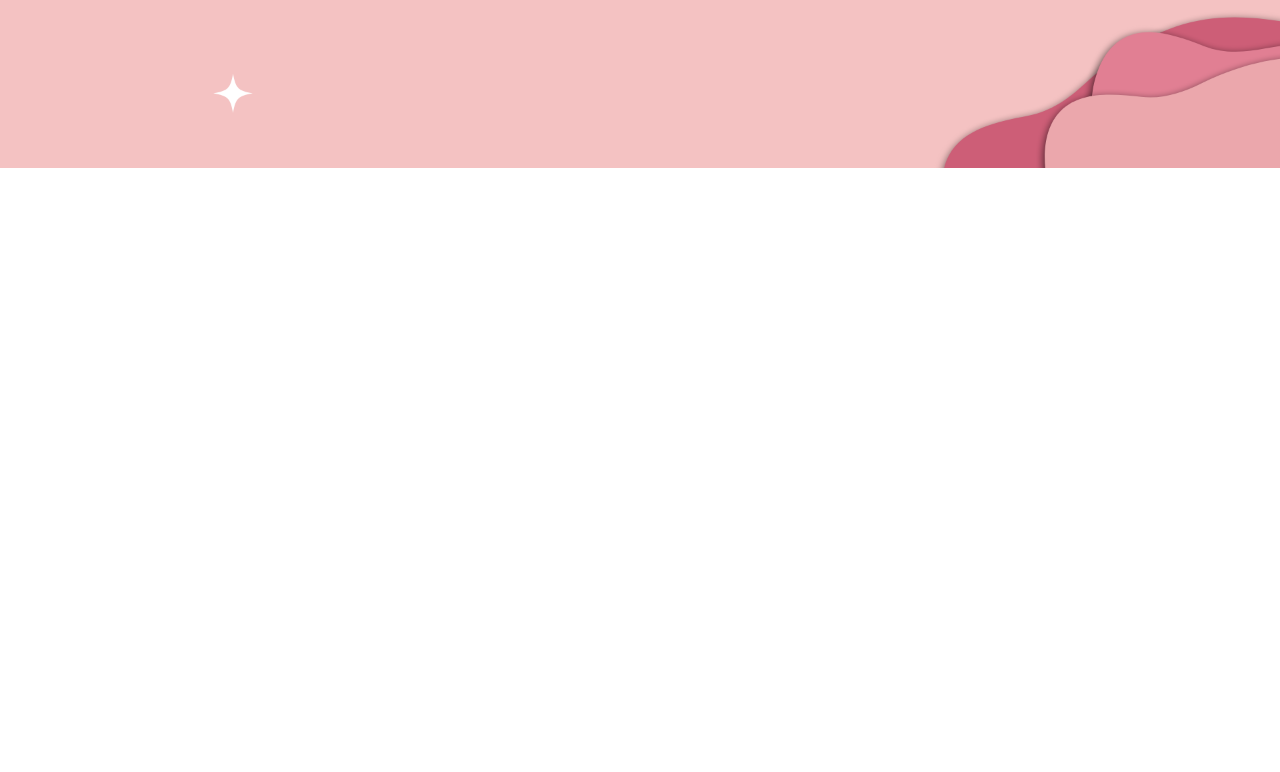
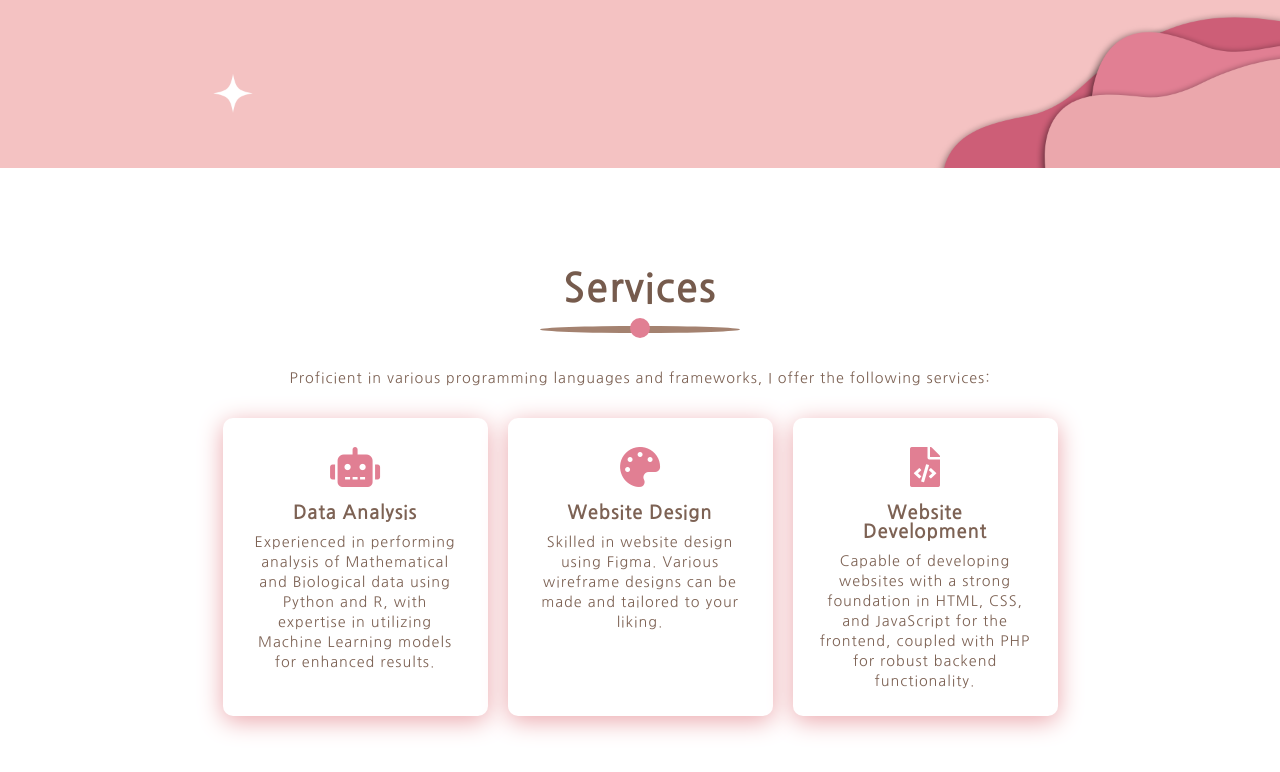
Before and after one commit to CindyBSydney/E-Portfolio-React, a React (Create React App) app: page / in a window 1280 px wide. Shown: the part 1945-2717 px from the top of the page. Before the commit the page ends 2113 px from the top, so only its background shows below. Built offline with nearby package versions, Linux system fonts and the light colour scheme.

Commit message:
feat(Services): render services component

```diff
--- a/src/App.js
+++ b/src/App.js
@@ -4,6 +4,7 @@ import MainSection from './components/MainSection';
 import NavbarSection from './components/NavbarSection';
 import AboutSection from './components/AboutSection';
 import ExperienceSection from './components/ExperienceSection';
+import ServicesSection from './components/ServicesSection';
 
 function App() {
   return (
@@ -12,6 +13,7 @@ function App() {
       <NavbarSection /> {/* Render NavbarSection component */}
       <AboutSection /> {/* Render AboutSection component */}
       <ExperienceSection /> {/* Render ExperienceSection component */}
+      <ServicesSection /> {/* Render ServicesSection component */}
     </div>
   );
 }
```
